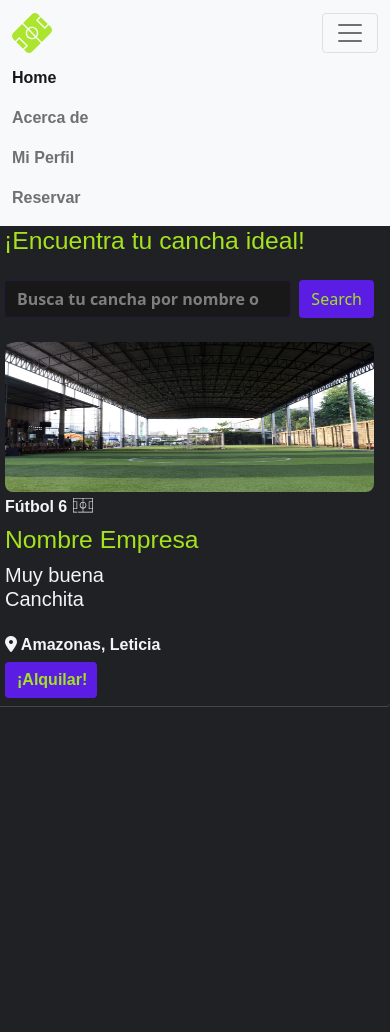
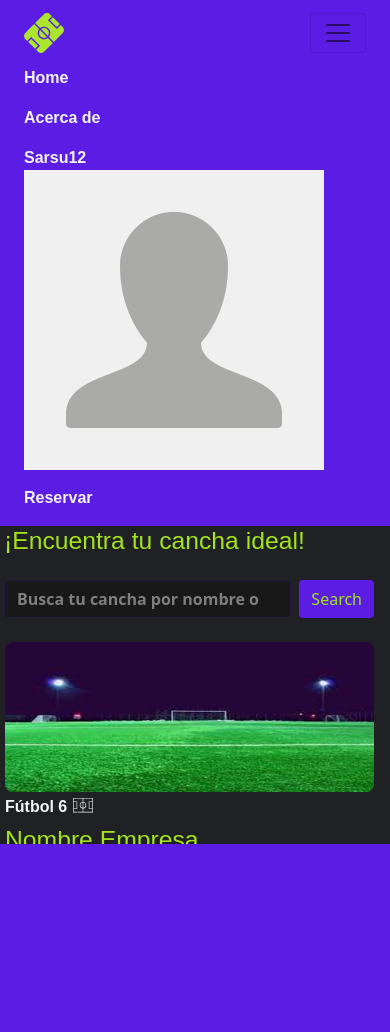
Before and after one commit to JuanTrujilloDev/GolGana, a Django app: page /home/ in a window 390 px wide, after a click that opens the changed part. Shown: the top 1032 px of the page. After the commit the page ends 844 px from the top, so only its background shows below. Run offline with Django 3.2, Linux system fonts and the light colour scheme; a user stored in the database is signed in; data comes from the database, SQL or seed files in the repository; both versions use the stored data as it was after the commit; some libraries are stand-ins or nearby versions.

Commit message:
Navegacion

```diff
--- a/Desarrollo/GolGana/GolGana/static/GolGana/css/cancha.css
+++ b/Desarrollo/GolGana/GolGana/static/GolGana/css/cancha.css
@@ -209,3 +209,16 @@ h2,h4{
 
 
 }
+
+.seccionCanchas .navbar{
+    background-color: #5B1CE3!important;
+}
+
+
+.seccionCanchas .nav-link{
+    color:#f3f4f5!important;
+    font-weight: bold;
+}
+.seccionCanchas .nav-link:hover{
+    color: #A4E31D !important;
+}
--- a/Desarrollo/GolGana/GolGana/templates/GolGana/navegacion-index.html
+++ b/Desarrollo/GolGana/GolGana/templates/GolGana/navegacion-index.html
@@ -1,5 +1,6 @@
 {% load static %}
 {% load customtags %}
+<!--ESTO ES PARA TODO SOBRE LAS CANCHAS-->
 <nav class="navbar navbar-expand-lg navbar-light bg-light">
     <div class="container-fluid">
       <a class="navbar-brand" href="#"><img src="{% static 'GolGana/img/GolGana_6.svg' %}"style="max-width:40px;" onmouseover="this.src='{% static  'GolGana/img/soccerblanco.svg' %}'" onmouseout="this.src='{% static  'GolGana/img/GolGana_6.svg' %}'"></a>
@@ -9,7 +10,7 @@
       <div class="collapse navbar-collapse" id="navbarNav">
         <ul class="navbar-nav ms-auto">
           <li class="nav-item">
-            <a class="nav-link active" aria-current="page" href="{% url 'user:login' %}">Home</a>
+            <a class="nav-link active" aria-current="page" href="{% url 'home-next' %}">Home</a>
           </li>
           <li class="nav-item">
             <a class="nav-link" href="#aboutIndex">Acerca de</a>
@@ -29,19 +30,20 @@
 
             <!--LINKS PARA EL CLIENTE-->
               {% if request.user|ver_group:"Cliente" %}
-              <li class="nav-item"><a class="nav-link" href="{% url 'user:edit-profile-cliente' request.user.perfilcliente.slug %}">Mi Perfil</a></li>
+              <li class="nav-item"><a class="nav-link" href="{% url 'user:edit-profile-cliente' request.user.perfilcliente.slug %}">{{request.user.username}} <img class="" src="{{request.user.perfilcliente.image.url}}"></a></li>
 
                 <li class="nav-item">
-                  <a class="nav-link" href="{% url 'user:login' %}">Reservar</a>
+                  <a class="nav-link" href="{% url 'home-next' %}">Reservar</a>
                 </li>
+
 
             <!--LINKS PARA EL ADMINISTRADOR-->
             {% elif request.user|ver_group:"Empresa" %}
-             <li class="nav-item"><a class="nav-link" href="#">Mi Perfil</a></li>
+             <li class="nav-item"><a class="nav-link" href="#">{{request.user.username}}{{request.user.perfilempresa.nombre}} <img class="" src="{{request.user.perfilempresa.image.url}}"></a></li>
 
             <!--LINKS PARA EL MODERADOR-->
             {% elif request.user|ver_group:"Moderador" %}
-             <li class="nav-item"><a class="nav-link" href="#">Mi Perfil</a></li>
+             <li class="nav-item"><a class="nav-link" href="#">{{request.user.username}} <img class="" src="{{request.user.perfilmoderador.image.url}}"></a></li>
 
               {% endif %}
 
--- a/Desarrollo/GolGana/canchas/models.py
+++ b/Desarrollo/GolGana/canchas/models.py
@@ -38,7 +38,7 @@ class Empresa (models.Model):
         super().save(*args, **kwargs)
         img = self.image
         img = Image.open(img)
-        size = (300,300)
+        size = (600,300)
         thumb = img.resize(size)
         thumb.save(self.image.path)
 
--- a/Desarrollo/GolGana/canchas/templates/canchas.html
+++ b/Desarrollo/GolGana/canchas/templates/canchas.html
@@ -5,9 +5,9 @@
 <link href="{% static 'GolGana/css/cancha.css' %}" rel="stylesheet">
 {% endblock %}
 {% block content %}
-{% include 'GolGana/navegacion-index.html' %}
+
 <section class="row seccionCanchas">
-
+    {% include 'GolGana/navegacion-index.html' %}
 
 
         <div class="mapa col-md-6">
@@ -17,9 +17,10 @@
         </div>
 
         <div class="canchas col-md-6 col-sm-12">
-            <h2 class="text-start mx-3" style="text-align: center;">¡Encuentra tu cancha ideal!</h2>
+
 
             <div class="col-md-12 ">
+
                 <ul class="nav d-flex justify-content-around numJugadores">
                     <li class="nav-item">
                       <h4><a class="nav-link active" aria-current="page" href="#">Fútbol 5</a></h4>
@@ -43,6 +44,7 @@
             </div>
 
             <ul class="list-group contentCard">
+                <h2 class="text-start mx-3" style="text-align: center;">¡Encuentra tu cancha ideal!</h2>
                 <form class="d-flex mb-3 mt-3 px-3">
                     <input class="form-control me-2" type="search" placeholder="Busca tu cancha por nombre o ciudad." aria-label="Search">
                     <button class="btn btn-outline-success buscar" type="submit">Search</button>
@@ -51,7 +53,7 @@
                 {% if empresa.departamento and empresa.get_jugadores %}
                  <li class="listcanchas list-group-item">
                     <div class="contenedorCanchas d-flex row ">
-                        <div class="cancha col-md-4 col-sm-12 col-xs-12 text-sm-center text-md-start"><img class="imgcancha" src="{% static 'GolGana/img/cancha1.jpg' %}"style="max-width:100%;" /></div>
+                        <div class="cancha col-md-4 col-sm-12 col-xs-12 text-sm-center text-md-start"><img class="imgcancha" src="{{empresa.image.url}}"style="max-width:100%;" /></div>
                         <div class="bodycancha col-md-8 col-xs-12">
                             <div class="row">
                                 {% if empresa.get_jugadores %}
--- a/Desarrollo/GolGana/users/templates/registration/edit_profile.html
+++ b/Desarrollo/GolGana/users/templates/registration/edit_profile.html
@@ -12,7 +12,7 @@
 {% include 'registration/navegacion.html' %}
 <section class="editProfile row">
 
-  {% include 'menu-izquierda.html' %}
+  {% include 'registration/menu-izquierda.html' %}
 
 
   <form action="." method="POST" class="mb-5 col-md-5" id="personForm" data-cities-url = "{% url 'ajax_load_cities' %}">{% csrf_token %}
--- a/Desarrollo/GolGana/users/templates/registration/menu-izquierda.html
+++ b/Desarrollo/GolGana/users/templates/registration/menu-izquierda.html
@@ -1,3 +1,5 @@
+<!--MENU DE LA IZQUIERDA DE LOS AJUSTES-->
+
 <div class="OptionUser card mb-auto col-md-3" style="width: 18rem;">
     <ul class="list-group list-group-flush">
   <li class="list-group-item active"><a href="#">Editar Perfil</a></li>
```
Also changed, not shown: Desarrollo/GolGana/db.sqlite3, Desarrollo/GolGana/media/canchas/image/default-image.png, Desarrollo/GolGana/media/media/canchas/image/download.jfif (added), Desarrollo/GolGana/media/media/canchas/image/download_QAsVyeK.jfif (added).
